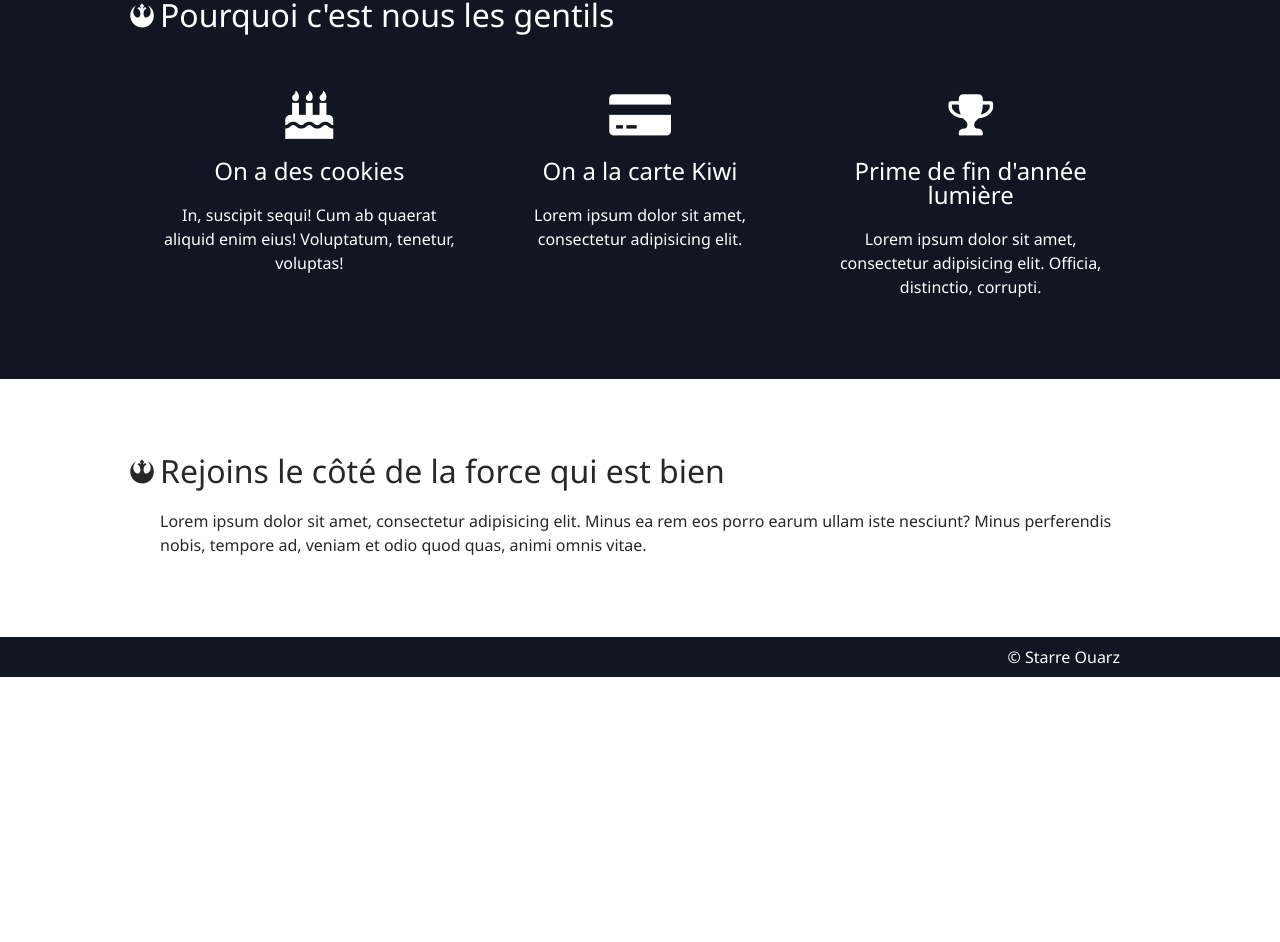
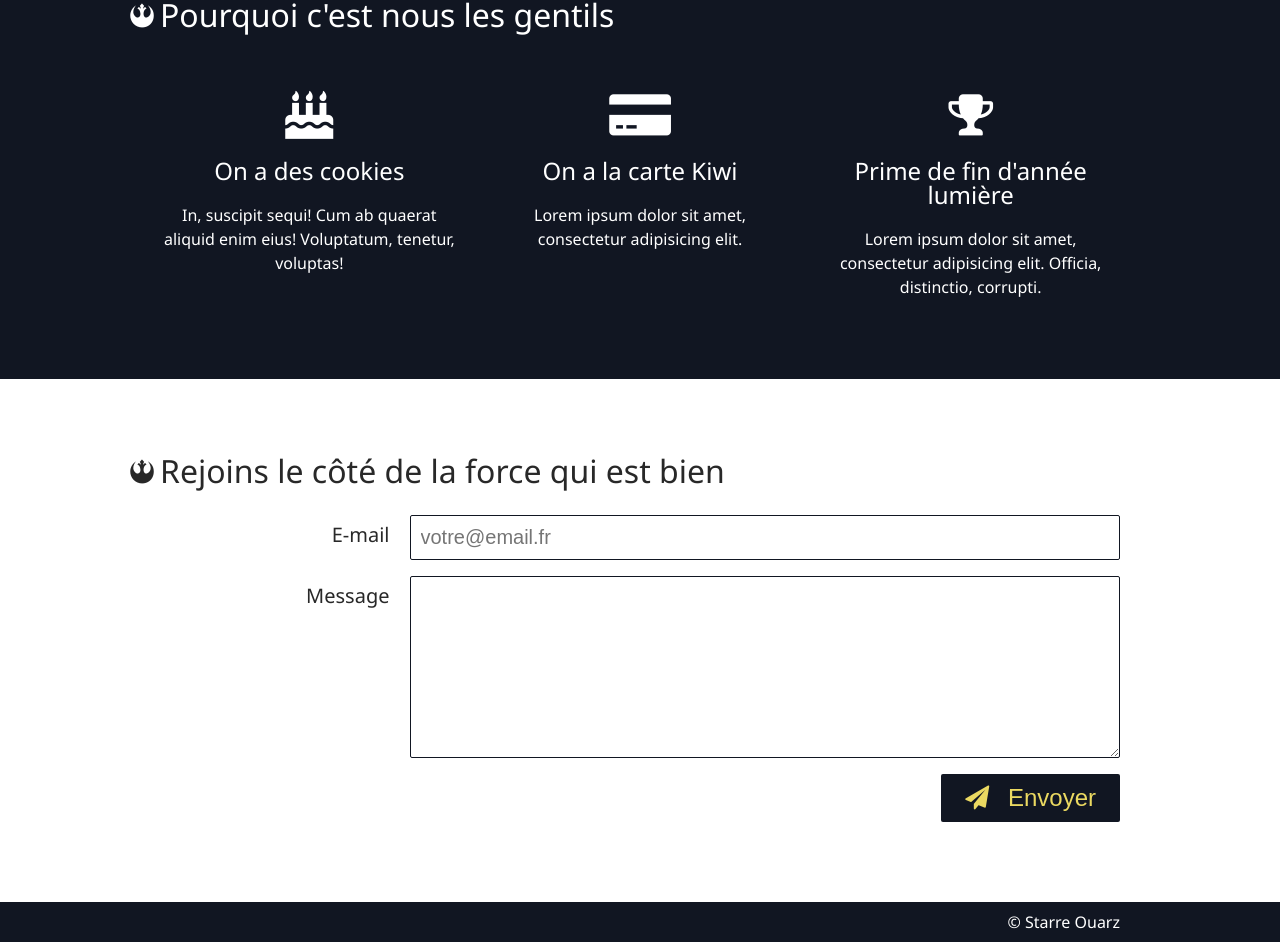
Before and after one commit to CMYKpixels/site-exemple-base, a plain HTML site: page index.html in a window 1280 px wide. Shown: the part 789-1731 px from the top of the page. Before the commit the page ends 1466 px from the top, so only its background shows below. Drawn offline with Linux system fonts and the light colour scheme.

Commit message:
Ajout du formulaire

```diff
--- a/index.html
+++ b/index.html
@@ -2,7 +2,10 @@
 <html lang="fr">
 	<head>
 		<meta charset="utf-8">
+		<meta name="viewport" content="width=device-width, initial-scale=1.0">
+
 		<title>Ma page web</title>
+
 		<link rel="stylesheet" href="main.css">
 		<link rel="stylesheet" href="https://cdnjs.cloudflare.com/ajax/libs/font-awesome/4.6.3/css/font-awesome.css">
 	</head>
@@ -60,7 +63,27 @@
 					<div class="container">
 						<h1 class="section-title">Rejoins le côté de la force qui est bien</h1>
 
-						Lorem ipsum dolor sit amet, consectetur adipisicing elit. Minus ea rem eos porro earum ullam iste nesciunt? Minus perferendis nobis, tempore ad, veniam et odio quod quas, animi omnis vitae.
+						<form action="" class="form">
+
+							<div class="form-group">
+								<label for="email" class="form-label">E-mail</label>
+
+								<input type="email" class="form-control" id="email" placeholder="votre@email.fr" required>
+							</div>
+
+							<div class="form-group">
+								<label for="message" class="form-label">Message</label>
+
+								<textarea id="message" class="form-control" required></textarea>
+							</div>
+
+							<div class="form-group form-submit">
+								<button class="btn" type="submit">
+									<i class="fa fa-send" aria-hidden="true"></i> Envoyer
+								</button>
+							</div>
+
+						</form>
 					</div>
 				</section>
 
--- a/main.css
+++ b/main.css
@@ -110,6 +110,74 @@ body {
 	padding: 5em 0;
 }
 
+.form {
+	margin-top: 2em;
+}
+
+.form-group {
+	display: flex;
+}
+
+.form-group + .form-group {
+	margin-top: 1em;
+}
+
+.form-submit {
+	justify-content: flex-end;
+}
+
+.btn {
+	font-size: 1.5em;
+	line-height: 2em;
+	padding: 0 1em;
+	border: 0;
+	background: #111622;
+	color: #ebd961;
+	border-radius: 2px;
+	transition: .2s ease-in-out;
+	outline: 0;
+}
+
+.btn i {
+	margin-right: .5em;
+}
+
+.btn:hover {
+	color: #fff;
+	cursor: pointer;
+}
+
+.btn:active {
+	background: #333;
+}
+
+.form-label {
+	flex: 1;
+	text-align: right;
+	margin-right: 1em;
+	font-size: 1.25em;
+	line-height: 2em;
+}
+
+.form-control {
+	flex: 3;
+	font-size: 1.25em;
+	padding: .5em;
+	border: 1px solid #111622;
+	transition: .2s ease-in-out;
+	border-radius: 2px;
+}
+
+.form-control:focus {
+	outline: 0;
+	border-color: #ebd961;
+}
+
+textarea.form-control {
+	min-height: 8em;
+	resize: vertical;
+}
+
 .site-footer {
 	background: #111622;
 	color: #fff;
@@ -143,4 +211,12 @@ body {
 		margin-top: 2em;
 	}
 
+	.form-group {
+		flex-direction: column;
+	}
+
+	.form-label {
+		text-align: left;
+	}
+
 }
```
